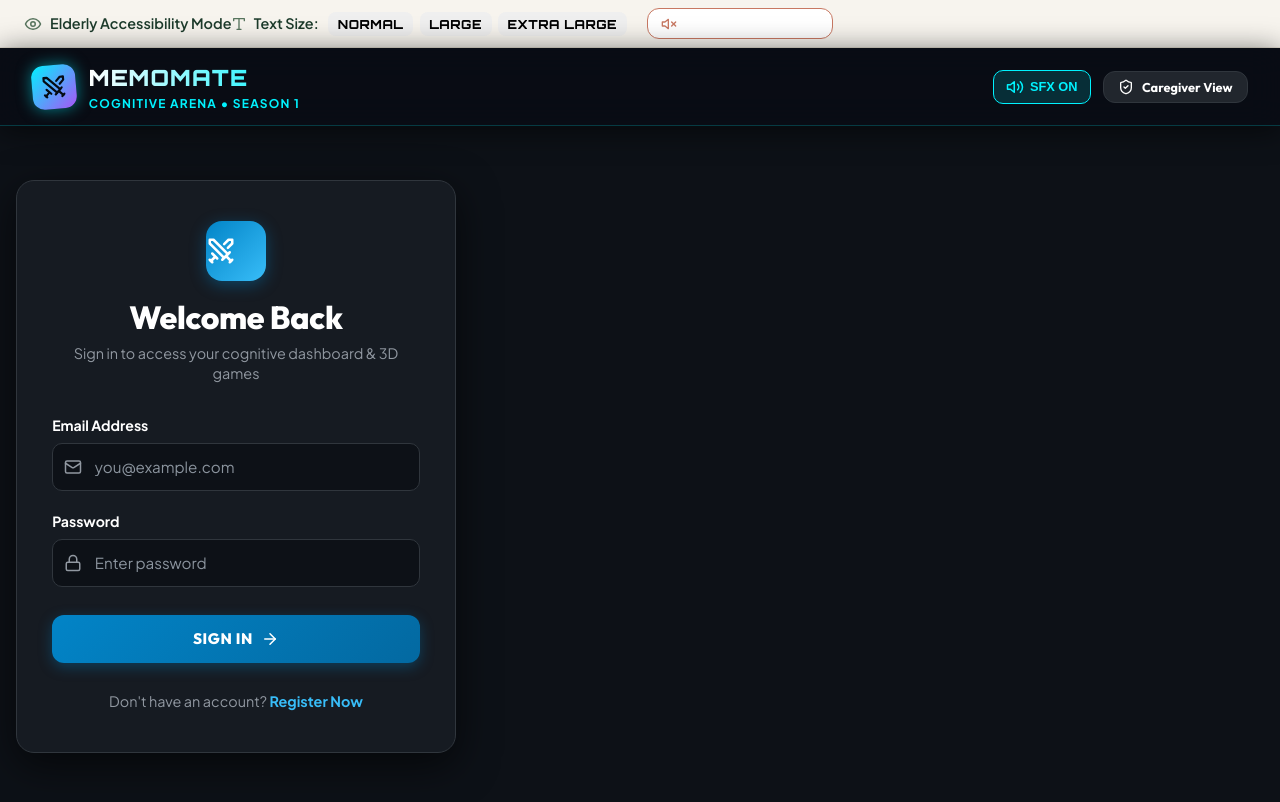
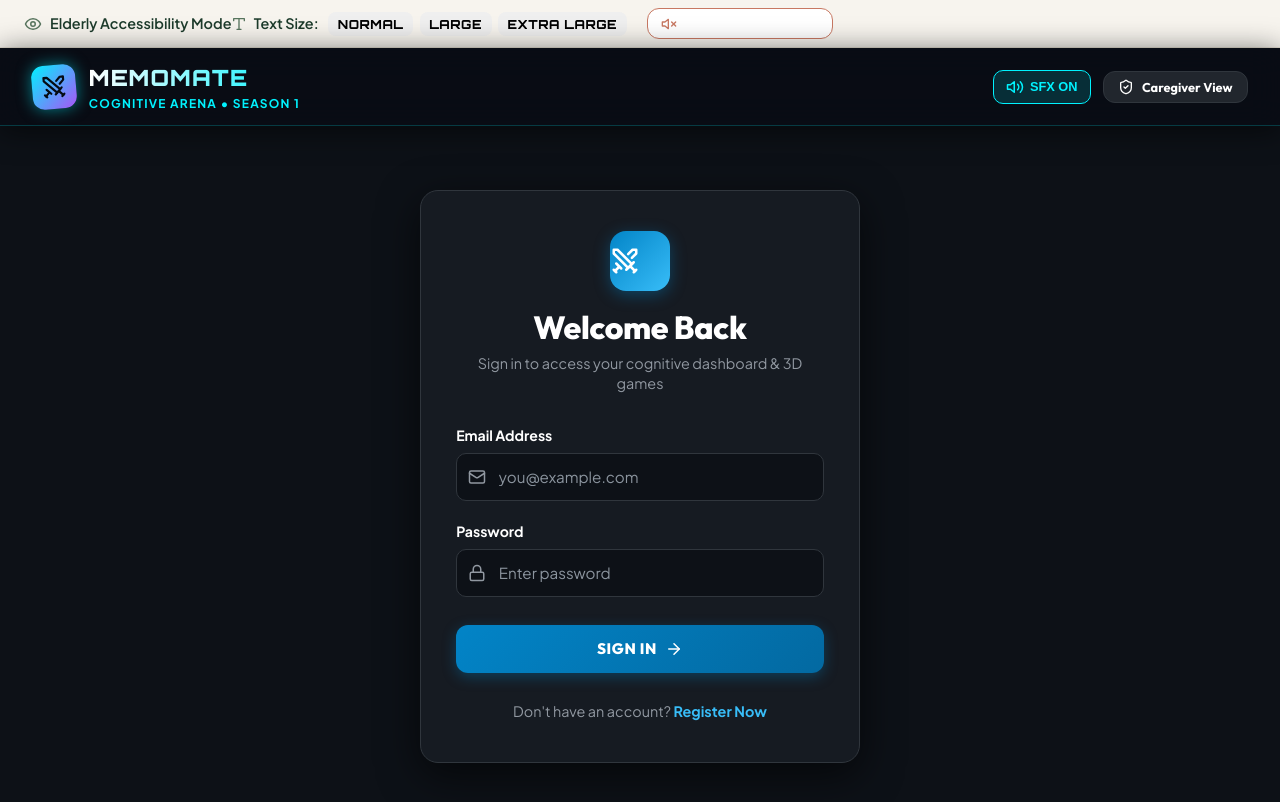
Before and after one commit to srimathidhinakaran/MemoMate, a React (Vite) app in the folder frontend/: page /login in a window 1280 px wide. Shown: the top 802 px of the page. Built offline with nearby package versions, Linux system fonts and the light colour scheme; no server answers.

Commit message:
Center Login and Register cards horizontally and vertically

```diff
--- a/frontend/src/App.jsx
+++ b/frontend/src/App.jsx
@@ -34,12 +34,22 @@ const App = () => {
       <Navbar />
 
       {isAuthPage || !user ? (
-        <main style={{ flex: 1 }}>
-          <Routes>
-            <Route path="/login" element={<Login />} />
-            <Route path="/register" element={<Register />} />
-            <Route path="*" element={<Navigate to="/login" replace />} />
-          </Routes>
+        <main style={{
+          flex: 1,
+          display: 'flex',
+          alignItems: 'center',
+          justify: 'center',
+          width: '100%',
+          minHeight: 'calc(100vh - 100px)',
+          padding: '2rem 1rem'
+        }}>
+          <div style={{ width: '100%', display: 'flex', alignItems: 'center', justifyContent: 'center' }}>
+            <Routes>
+              <Route path="/login" element={<Login />} />
+              <Route path="/register" element={<Register />} />
+              <Route path="*" element={<Navigate to="/login" replace />} />
+            </Routes>
+          </div>
         </main>
       ) : (
         <div className="main-content-layout">
--- a/frontend/src/pages/Login.jsx
+++ b/frontend/src/pages/Login.jsx
@@ -31,15 +31,16 @@ const Login = () => {
 
   return (
     <div style={{
-      minHeight: 'calc(100vh - 120px)',
+      width: '100%',
       display: 'flex',
       alignItems: 'center',
       justify: 'center',
-      padding: '2rem 1rem'
+      padding: '1.5rem 1rem'
     }}>
       <div className="garden-card animate-fade-in" style={{
         maxWidth: 440,
         width: '100%',
+        margin: '0 auto',
         padding: '2.5rem 2.2rem',
         border: '1px solid #30363D',
         backgroundColor: '#161B22',
--- a/frontend/src/pages/Register.jsx
+++ b/frontend/src/pages/Register.jsx
@@ -2,7 +2,7 @@ import React, { useState } from 'react';
 import { useNavigate, Link } from 'react-router-dom';
 import { useAuth } from '../context/AuthContext';
 import { soundFx } from '../utils/soundEffects';
-import { Swords, ArrowRight, User, Mail, Lock } from 'lucide-react';
+import { Swords, ArrowRight } from 'lucide-react';
 
 const Register = () => {
   const { register, loading } = useAuth();
@@ -34,15 +34,16 @@ const Register = () => {
 
   return (
     <div style={{
-      minHeight: 'calc(100vh - 120px)',
+      width: '100%',
       display: 'flex',
       alignItems: 'center',
       justify: 'center',
-      padding: '2rem 1rem'
+      padding: '1.5rem 1rem'
     }}>
       <div className="garden-card animate-fade-in" style={{
         maxWidth: 480,
         width: '100%',
+        margin: '0 auto',
         padding: '2.5rem 2.2rem',
         border: '1px solid #30363D',
         backgroundColor: '#161B22',
```
